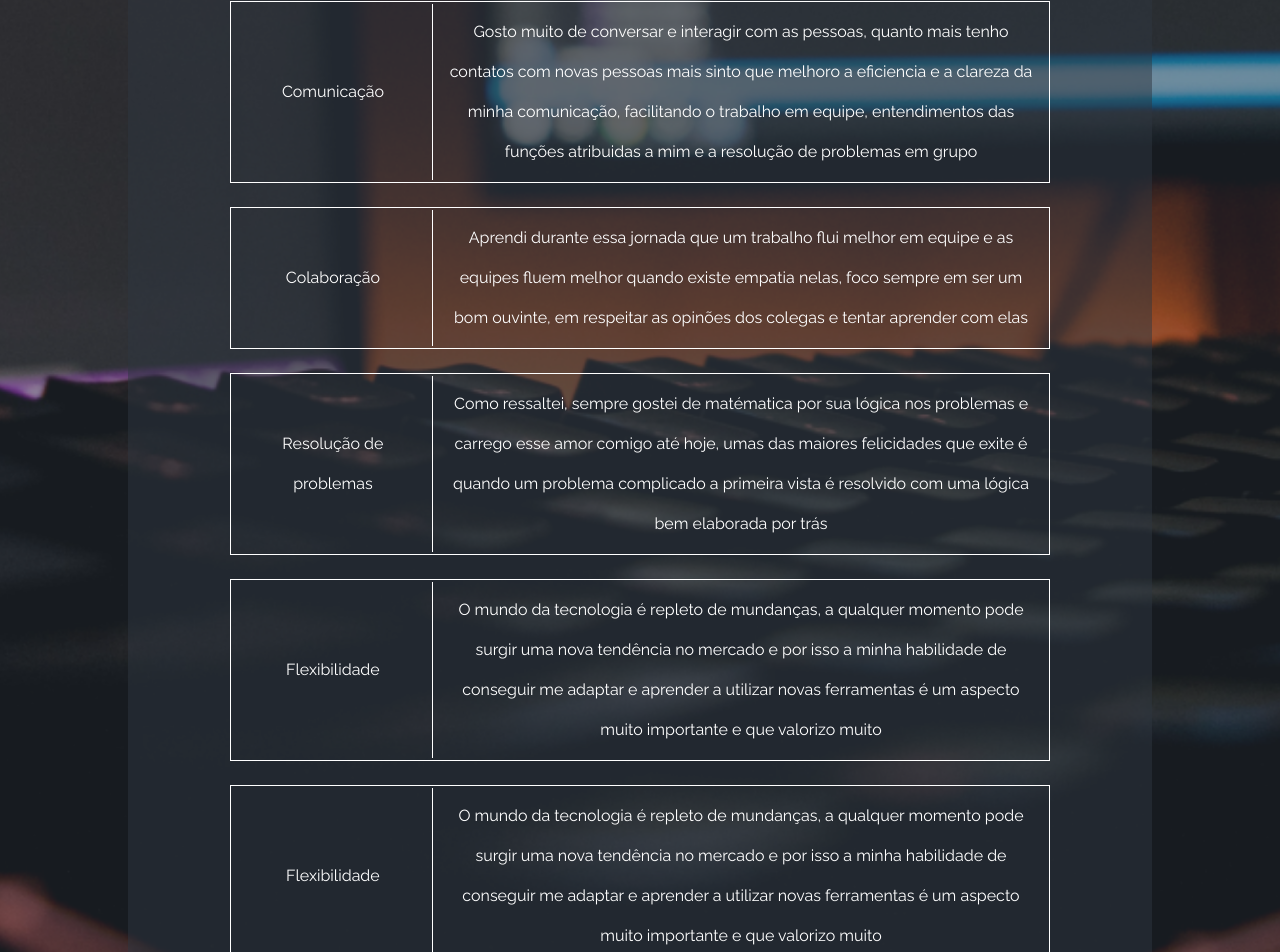
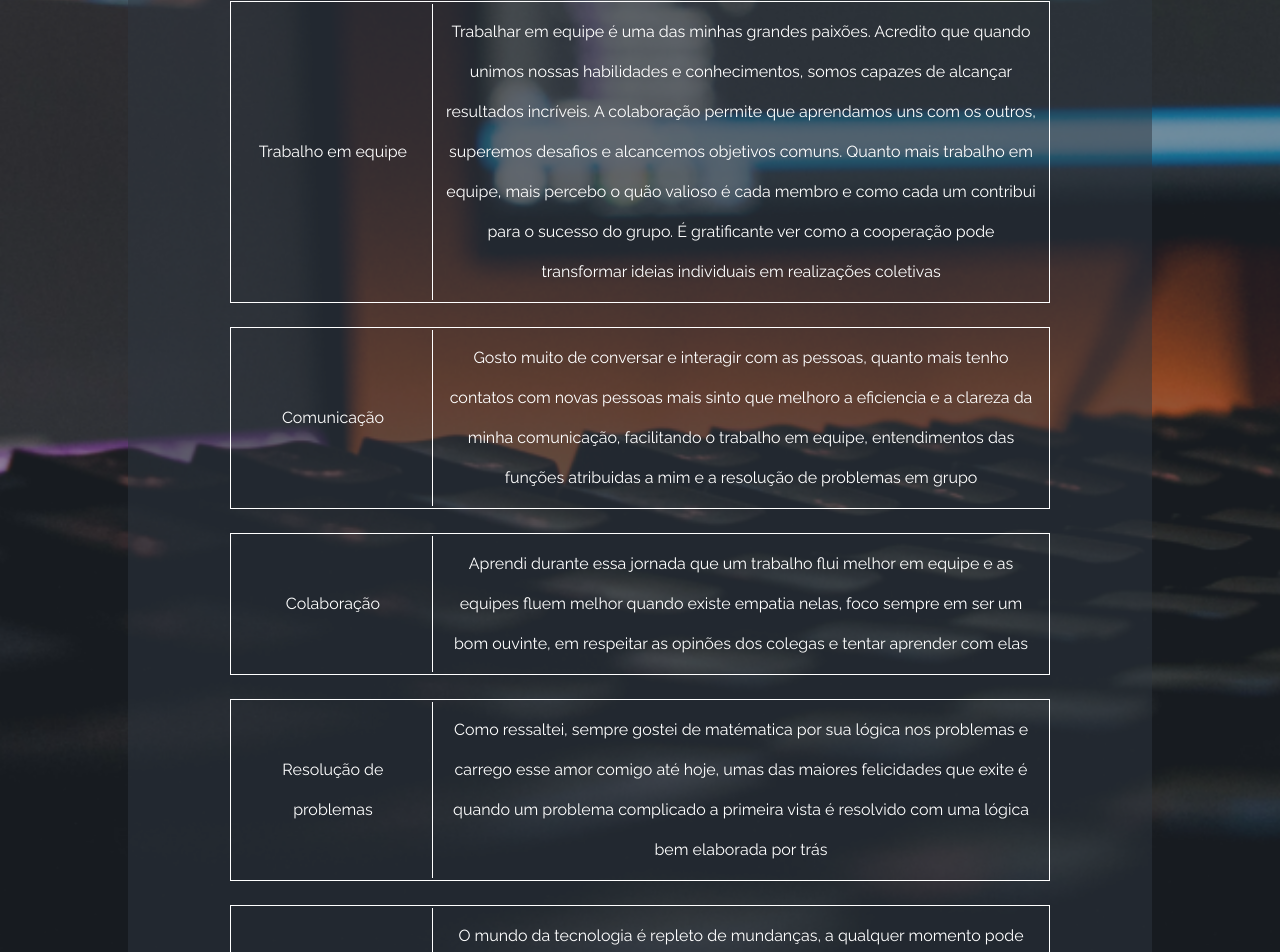
Before and after one commit to PedroHenrique004/Meu-portifolio, a React (Create React App) app: page /habilidades in a window 1280 px wide. Shown: the part 868-1820 px from the top of the page. Built offline with nearby package versions, Linux system fonts and the light colour scheme.

Commit message:
Ajustando nome do componente artigos e adicionado as softskills

```diff
--- a/src/Pages/Habilidades/index.tsx
+++ b/src/Pages/Habilidades/index.tsx
@@ -48,6 +48,12 @@ const Habilidades = () => {
                         <h1>Minhas Soft Skills</h1>
                         <List>
                             <tr>
+                                <Skill><span>Trabalho em equipe</span></Skill>
+                                <td>Trabalhar em equipe é uma das minhas grandes paixões. Acredito que quando unimos nossas habilidades e conhecimentos, somos capazes de alcançar resultados incríveis. A colaboração permite que aprendamos uns com os outros, superemos desafios e alcancemos objetivos comuns. Quanto mais trabalho em equipe, mais percebo o quão valioso é cada membro e como cada um contribui para o sucesso do grupo. É gratificante ver como a cooperação pode transformar ideias individuais em realizações coletivas</td>
+                            </tr>
+                        </List>
+                        <List>
+                            <tr>
                                 <Skill><span>Comunicação</span></Skill>
                                 <td>Gosto muito de conversar e interagir com as pessoas, quanto mais tenho contatos com novas pessoas mais sinto que melhoro a eficiencia e a clareza da minha comunicação, facilitando o trabalho em equipe, entendimentos das funções atribuidas a mim e a resolução de problemas em grupo </td>
                             </tr>
@@ -62,12 +68,6 @@ const Habilidades = () => {
                             <tr>
                                 <Skill><span>Resolução de problemas</span></Skill>
                                 <td>Como ressaltei, sempre gostei de matématica por sua lógica nos problemas e carrego esse amor comigo até hoje, umas das maiores felicidades que exite é quando um problema complicado a primeira vista é resolvido com uma lógica bem elaborada por trás </td>
-                            </tr>
-                        </List>
-                        <List>
-                            <tr>
-                                <Skill><span>Flexibilidade</span></Skill>
-                                <td>O mundo da tecnologia é repleto de mundanças, a qualquer momento pode surgir uma nova tendência no mercado e por isso a minha habilidade de conseguir me adaptar e aprender a utilizar novas ferramentas é um aspecto muito importante e que valorizo muito </td>
                             </tr>
                         </List>
                         <List>
--- a/src/Pages/Home/index.tsx
+++ b/src/Pages/Home/index.tsx
@@ -24,9 +24,9 @@ const Home = () => {
     }, []);
 
     const [text] = useTypewriter({
-        words: ['Desenvolvedor', 'Pesquisador', 'Solucionador', 'Explorador', 'Eterno aprendiz','Programador'],
+        words: ['Desenvolvedor', 'Pesquisador', 'Solucionador', 'Explorador', 'Eterno estudante','Programador'],
         typeSpeed: 120,
-        deleteSpeed: 120,
+        deleteSpeed: 200,
     });
 
     const [numeroBotao, setNumeroBotao] = useState(0)
@@ -76,7 +76,7 @@ const Home = () => {
                     <Button data-aos="zoom-in" onMouseOver={() => setNumeroBotao(1)} onMouseLeave={() => setNumeroBotao(0)} onClick={() => navigate('/aboutMe')}>Apresentação</Button>
                     <Button data-aos="zoom-in" onMouseOver={() => setNumeroBotao(2)} onMouseLeave={() => setNumeroBotao(0)} onClick={() => navigate('/habilidades')}>Habilidades</Button>
                     <Button data-aos="zoom-in" onMouseOver={() => setNumeroBotao(3)} onMouseLeave={() => setNumeroBotao(0)} onClick={() => navigate('/projetos')}>Projetos</Button>
-                    <Button data-aos="zoom-in" onMouseOver={() => setNumeroBotao(4)} onMouseLeave={() => setNumeroBotao(0)} onClick={() => navigate('/pensamentos')} >Pensamentos</Button>
+                    <Button data-aos="zoom-in" onMouseOver={() => setNumeroBotao(4)} onMouseLeave={() => setNumeroBotao(0)} onClick={() => navigate('/pensamentos')} >Artigos</Button>
                     <Button data-aos="zoom-in" onMouseOver={() => setNumeroBotao(5)} onMouseLeave={() => setNumeroBotao(0)} onClick={() => navigate('/certificados')} >Certificados</Button>
                 </ButtonDiv>
 
```
